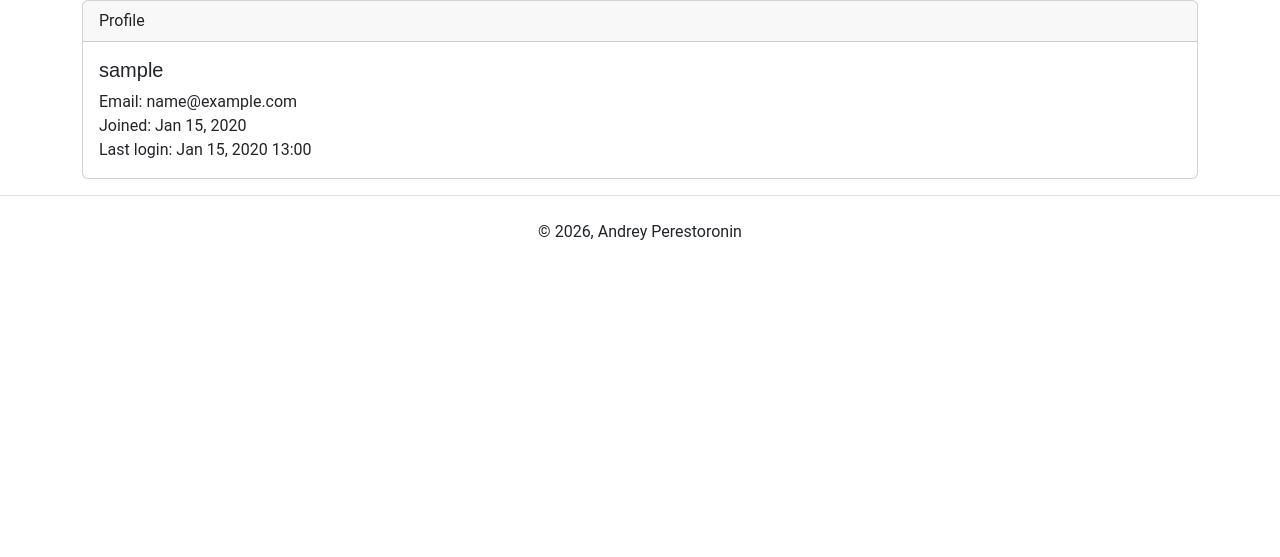
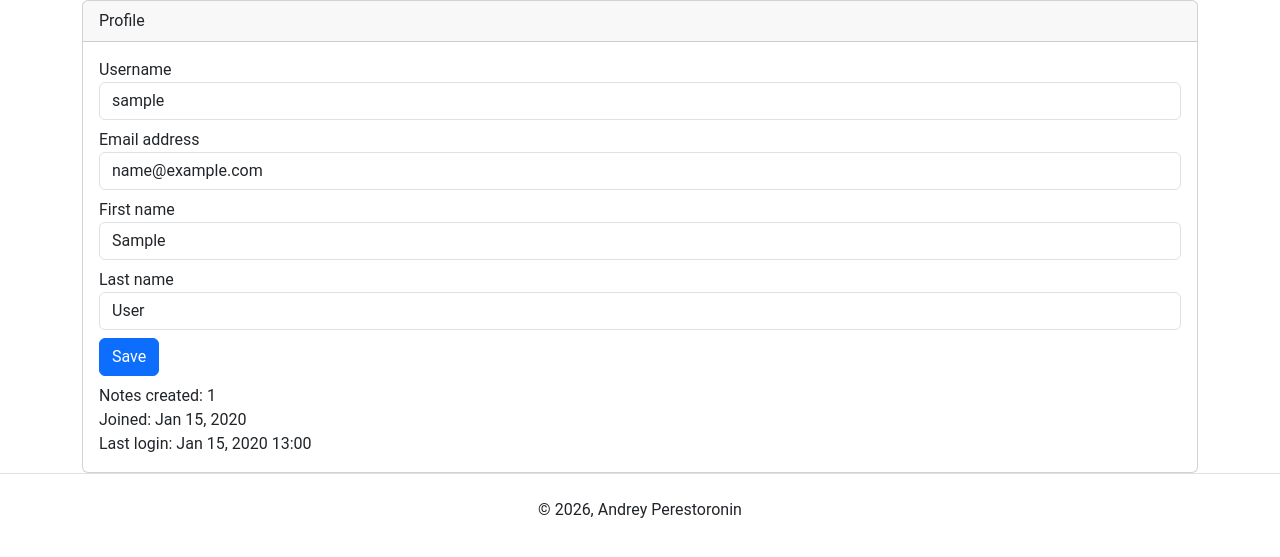
Before and after one commit to prs2rnn/django-notes-app, a Django app: page /accounts/profile/ in a window 1280 px wide. Shown: the part 59-616 px from the top of the page. Run offline with Django 5.2, Linux system fonts and the light colour scheme; a user stored in the database is signed in; tables that the repository leaves empty hold one stand-in row (values such as "Sample post"); some libraries are stand-ins or nearby versions; some web fonts are replaced.

Commit message:
feat: profile changes

```diff
--- a/accounts/forms.py
+++ b/accounts/forms.py
@@ -1,3 +1,4 @@
+from django import forms
 from django.contrib.auth.forms import AuthenticationForm, UserCreationForm
 from django.contrib.auth.models import User
 
@@ -24,3 +25,21 @@ class LoginForm(AuthenticationForm):
 
         for field in self.fields.values():
             field.widget.attrs['class'] = 'form-control'
+
+
+class UserUpdateForm(forms.ModelForm):
+    class Meta:
+        model = User
+
+        fields = (
+            'username',
+            'email',
+            'first_name',
+            'last_name',
+        )
+        widgets = {
+            'username': forms.TextInput(attrs={'class': 'form-control'}),
+            'email': forms.EmailInput(attrs={'class': 'form-control'}),
+            'first_name': forms.TextInput(attrs={'class': 'form-control'}),
+            'last_name': forms.TextInput(attrs={'class': 'form-control'}),
+        }
--- a/accounts/views.py
+++ b/accounts/views.py
@@ -5,7 +5,7 @@ from django.contrib.auth.views import LoginView
 from django.http import HttpRequest
 from django.shortcuts import redirect, render
 
-from .forms import LoginForm, RegisterForm
+from .forms import LoginForm, RegisterForm, UserUpdateForm
 
 
 def register(request: HttpRequest):
@@ -39,4 +39,20 @@ class CustomLoginView(LoginView):
 
 @login_required
 def profile(request: HttpRequest):
-    return render(request, 'accounts/profile.html')
+    if request.method == 'POST':
+        form = UserUpdateForm(request.POST, instance=request.user)
+        if form.is_valid():
+            if form.has_changed():
+                form.save()
+                messages.success(request, 'Profile updated')
+            else:
+                messages.info(request, 'No changes were made')
+            return redirect('profile')
+    else:
+        form = UserUpdateForm(instance=request.user)
+
+    notes_count = request.user.notes.count()
+
+    return render(
+        request, 'accounts/profile.html', {'form': form, 'notes_count': notes_count}
+    )
--- a/templates/accounts/profile.html
+++ b/templates/accounts/profile.html
@@ -1,11 +1,20 @@
 {% extends 'base.html' %}
 {% block content %}
-  <div class="card mb-3">
+  <div class="card">
     <div class="card-header">Profile</div>
     <div class="card-body">
-      <h5 class="card-title">{{ user.username }}</h5>
-      <p class="card-text">
-        Email: {{ user.email|default:"Not specified" }}
+      <form method="post">
+        {% csrf_token %}
+        {% for field in form %}
+          <div class="mb-2">
+            <label class="form-label mb-0">{{ field.label }}</label>
+            {{ field }}
+          </div>
+        {% endfor %}
+        <button type="submit" class="btn btn-primary">Save</button>
+      </form>
+      <p class="card-text mt-2">
+        Notes created: {{ user.notes.count }}
         <br>
         Joined: {{ user.date_joined|date:"M d, Y" }}
         <br>
```
